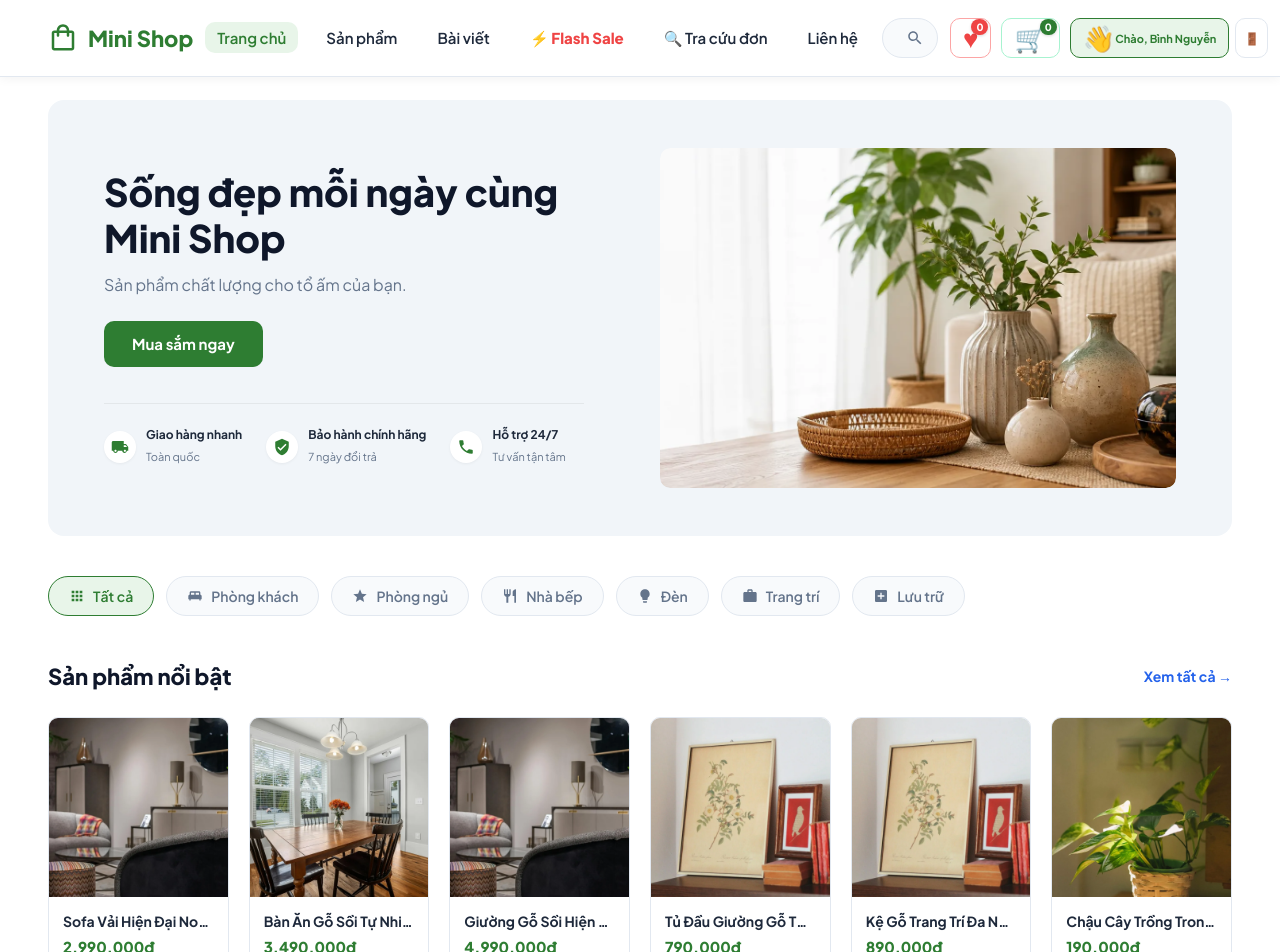
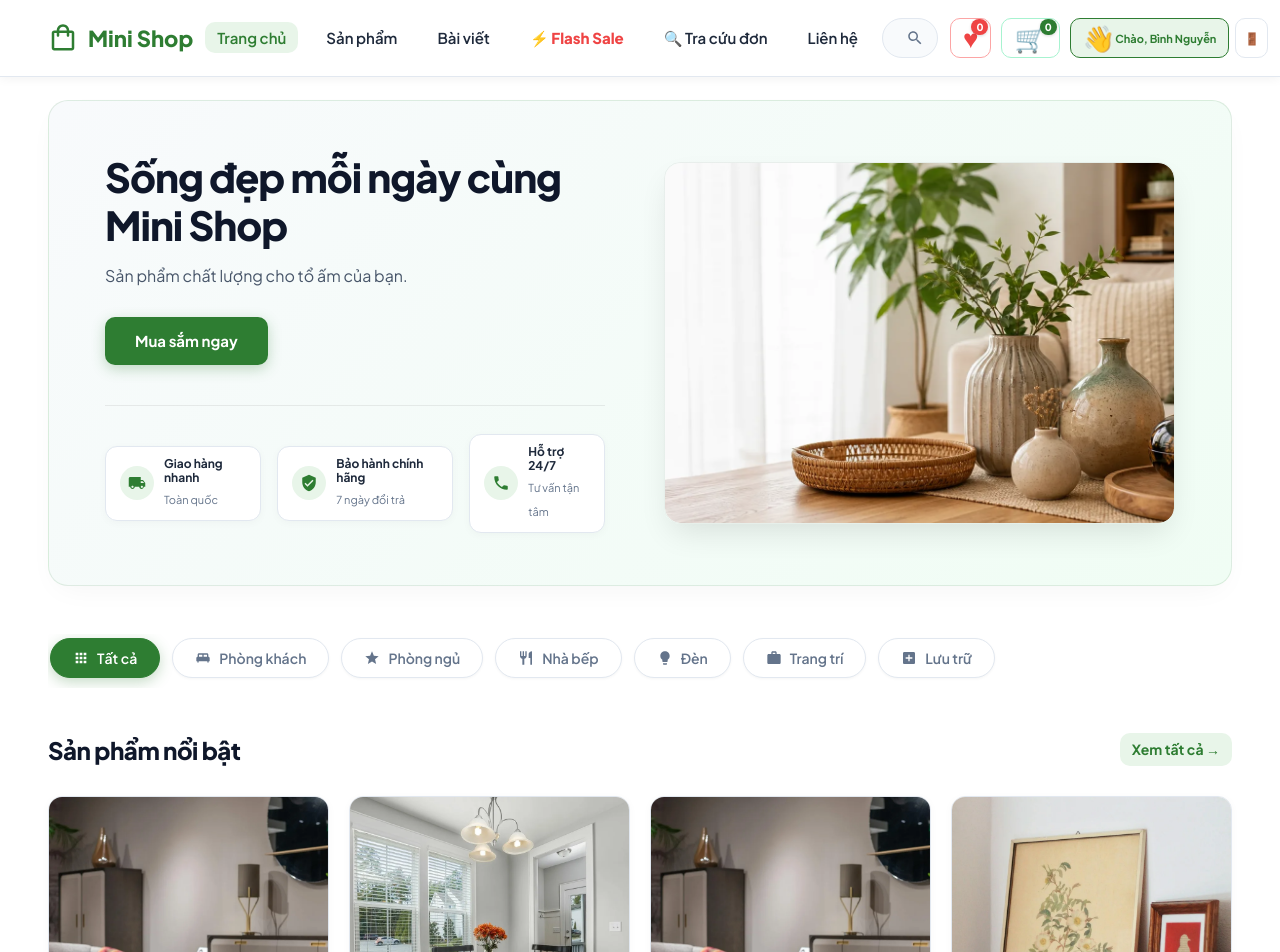
Before and after one commit to PhamThaiBinh/MINI-SHOP, a Next.js app: page / in a window 1280 px wide. Shown: the top 952 px of the page. Built offline with nearby package versions, Linux system fonts and the light colour scheme.

Commit message:
style: elevate home page design aesthetics based on frontend-design skill

```diff
--- a/src/styles/home.css
+++ b/src/styles/home.css
@@ -1,47 +1,52 @@
 /* ==========================================================================
    MINI-SHOP - HOME PAGE STYLES (NEXT.JS)
+   Frontend-Design Refined & Elevated Aesthetics
    ========================================================================== */
 
 /* Hero Banner Section */
 .hero-section {
     margin-top: 24px;
-    margin-bottom: 40px;
+    margin-bottom: 48px;
 }
 
 .hero-banner {
-    background-color: #f1f5f9;
-    border-radius: var(--radius-lg);
-    padding: 48px 56px;
+    background: linear-gradient(135deg, #f8fafc 0%, #f0fdf4 100%);
+    border: 1px solid rgba(46, 125, 50, 0.12);
+    border-radius: 20px;
+    padding: 52px 56px;
     display: grid;
     grid-template-columns: 1fr 1fr;
     align-items: center;
-    gap: 40px;
+    gap: 48px;
     overflow: hidden;
     position: relative;
+    box-shadow: 0 10px 30px -10px rgba(0, 0, 0, 0.05);
 }
 
 .hero-content {
-    max-width: 480px;
+    max-width: 500px;
 }
 
 .hero-title {
-    font-size: 38px;
+    font-size: 40px;
     font-weight: 800;
     line-height: 1.2;
+    letter-spacing: -0.025em;
     color: #0f172a;
-    margin-bottom: 12px;
+    margin-bottom: 14px;
 }
 
 .hero-subtitle {
     font-size: 16px;
-    color: var(--text-muted);
-    margin-bottom: 24px;
+    line-height: 1.6;
+    color: #475569;
+    margin-bottom: 28px;
 }
 
 .btn-hero-cta {
     background-color: var(--primary-color);
     color: #ffffff;
-    padding: 12px 28px;
+    padding: 13px 30px;
     font-size: 15px;
     font-weight: 700;
     border-radius: var(--radius-md);
@@ -52,46 +57,63 @@
     border: none;
     cursor: pointer;
     text-decoration: none;
+    box-shadow: 0 4px 14px rgba(46, 125, 50, 0.28);
 }
 
 .btn-hero-cta:hover {
     background-color: var(--primary-hover);
     transform: translateY(-2px);
-    box-shadow: 0 4px 12px rgba(46, 125, 50, 0.25);
+    box-shadow: 0 6px 20px rgba(46, 125, 50, 0.38);
+}
+
+.btn-hero-cta:active {
+    transform: translateY(0);
 }
 
 /* Trust Badges */
 .hero-badges {
     display: flex;
     align-items: center;
-    gap: 24px;
-    margin-top: 36px;
-    padding-top: 24px;
-    border-top: 1px solid rgba(0, 0, 0, 0.06);
+    gap: 16px;
+    margin-top: 40px;
+    padding-top: 28px;
+    border-top: 1px solid rgba(0, 0, 0, 0.07);
 }
 
 .badge-item {
     display: flex;
     align-items: center;
     gap: 10px;
+    background-color: #ffffff;
+    padding: 10px 14px;
+    border-radius: 12px;
+    border: 1px solid var(--border-color);
+    box-shadow: 0 2px 8px rgba(0, 0, 0, 0.03);
+    transition: var(--transition);
+}
+
+.badge-item:hover {
+    transform: translateY(-2px);
+    border-color: rgba(46, 125, 50, 0.3);
+    box-shadow: 0 4px 12px rgba(0, 0, 0, 0.06);
 }
 
 .badge-icon {
-    width: 32px;
-    height: 32px;
+    width: 34px;
+    height: 34px;
     border-radius: 50%;
-    background-color: #ffffff;
+    background-color: var(--primary-light);
     display: flex;
     align-items: center;
     justify-content: center;
     color: var(--primary-color);
-    box-shadow: var(--shadow-sm);
     flex-shrink: 0;
 }
 
 .badge-text strong {
     display: block;
     font-size: 12px;
+    font-weight: 700;
     color: var(--text-main);
     line-height: 1.2;
 }
@@ -103,21 +125,27 @@
 
 .hero-image-wrapper {
     position: relative;
-    border-radius: var(--radius-md);
+    border-radius: 16px;
     overflow: hidden;
+    box-shadow: 0 14px 32px -8px rgba(0, 0, 0, 0.12);
+    border: 1px solid rgba(0, 0, 0, 0.05);
 }
 
 .hero-image-wrapper img {
     width: 100%;
-    height: 340px;
+    height: 360px;
     object-fit: cover;
-    border-radius: var(--radius-md);
-    box-shadow: var(--shadow-md);
+    border-radius: 16px;
+    transition: transform 0.5s ease;
+}
+
+.hero-image-wrapper:hover img {
+    transform: scale(1.03);
 }
 
 /* Categories Filter Bar */
 .categories-section {
-    margin-bottom: 36px;
+    margin-bottom: 44px;
 }
 
 .categories-bar {
@@ -125,7 +153,7 @@
     align-items: center;
     gap: 12px;
     overflow-x: auto;
-    padding-bottom: 8px;
+    padding: 4px 2px 10px 2px;
     scrollbar-width: none;
 }
 
@@ -137,8 +165,8 @@
     display: inline-flex;
     align-items: center;
     gap: 8px;
-    padding: 10px 20px;
-    background-color: var(--bg-surface);
+    padding: 10px 22px;
+    background-color: #ffffff;
     border: 1px solid var(--border-color);
     border-radius: var(--radius-full);
     font-size: 14px;
@@ -147,18 +175,22 @@
     white-space: nowrap;
     cursor: pointer;
     transition: var(--transition);
+    box-shadow: 0 1px 3px rgba(0, 0, 0, 0.04);
 }
 
 .category-pill:hover {
     background-color: #ffffff;
     border-color: var(--primary-color);
     color: var(--primary-color);
+    transform: translateY(-2px);
+    box-shadow: 0 4px 12px rgba(46, 125, 50, 0.12);
 }
 
 .category-pill.active {
-    background-color: var(--primary-light);
+    background-color: var(--primary-color);
     border-color: var(--primary-color);
-    color: var(--primary-color);
+    color: #ffffff;
+    box-shadow: 0 4px 14px rgba(46, 125, 50, 0.28);
 }
 
 .category-pill svg {
@@ -169,35 +201,41 @@
 
 /* Featured Products Grid */
 .products-section {
-    margin-bottom: 60px;
+    margin-bottom: 64px;
 }
 
 .section-header {
     display: flex;
     align-items: center;
     justify-content: space-between;
-    margin-bottom: 24px;
+    margin-bottom: 28px;
 }
 
 .section-title {
-    font-size: 22px;
+    font-size: 24px;
     font-weight: 800;
+    letter-spacing: -0.02em;
     color: #0f172a;
 }
 
 .view-all-link {
     font-size: 14px;
     font-weight: 700;
-    color: var(--accent-blue);
+    color: var(--primary-color);
     display: inline-flex;
     align-items: center;
     gap: 4px;
+    padding: 6px 12px;
+    border-radius: var(--radius-md);
+    background-color: var(--primary-light);
     transition: var(--transition);
 }
 
 .view-all-link:hover {
-    color: var(--accent-blue-hover);
-    transform: translateX(3px);
+    color: #ffffff;
+    background-color: var(--primary-color);
+    transform: translateX(2px);
+    box-shadow: 0 4px 10px rgba(46, 125, 50, 0.2);
 }
 
 .products-grid {
@@ -209,16 +247,17 @@
 .product-card {
     background-color: #ffffff;
     border: 1px solid var(--border-color);
-    border-radius: var(--radius-md);
+    border-radius: 14px;
     overflow: hidden;
     transition: var(--transition);
     display: flex;
     flex-direction: column;
+    box-shadow: 0 2px 8px rgba(0, 0, 0, 0.03);
 }
 
 .product-card:hover {
-    border-color: var(--primary-color);
-    box-shadow: var(--shadow-lg);
+    border-color: rgba(46, 125, 50, 0.35);
+    box-shadow: 0 12px 24px -4px rgba(0, 0, 0, 0.09);
     transform: translateY(-4px);
 }
 
@@ -227,13 +266,14 @@
     aspect-ratio: 1 / 1;
     background-color: var(--bg-surface);
     overflow: hidden;
+    position: relative;
 }
 
 .product-img-wrapper img {
     width: 100%;
     height: 100%;
     object-fit: cover;
-    transition: transform 0.3s ease;
+    transition: transform 0.35s ease;
 }
 
 .product-card:hover .product-img-wrapper img {
@@ -250,6 +290,7 @@
 .product-name {
     font-size: 14px;
     font-weight: 700;
+    letter-spacing: -0.01em;
     color: var(--text-main);
     margin-bottom: 4px;
     white-space: nowrap;
@@ -276,7 +317,7 @@
 .btn-card-action {
     margin-top: auto;
     width: 100%;
-    padding: 7px 12px;
+    padding: 8px 12px;
     background-color: var(--bg-surface);
     border: 1px solid var(--border-color);
     border-radius: var(--radius-sm);
@@ -289,15 +330,23 @@
     gap: 6px;
     transition: var(--transition);
     cursor: pointer;
+    text-decoration: none;
 }
 
 .btn-card-action:hover {
     background-color: var(--primary-light);
     border-color: var(--primary-color);
     color: var(--primary-color);
+    transform: translateY(-1px);
 }
 
 /* Responsive Media Queries */
+@media (max-width: 1280px) {
+    .products-grid {
+        grid-template-columns: repeat(4, 1fr);
+    }
+}
+
 @media (max-width: 1024px) {
     .products-grid {
         grid-template-columns: repeat(3, 1fr);
@@ -312,21 +361,22 @@
 }
 
 @media (max-width: 640px) {
-    .header-inner {
-        flex-wrap: wrap;
-        height: auto;
-        padding: 12px 0;
+    .hero-banner {
+        padding: 24px 20px;
     }
-    .header-search {
-        order: 3;
+    .hero-title {
+        font-size: 28px;
+    }
+    .hero-badges {
+        flex-direction: column;
+        align-items: flex-start;
+        gap: 10px;
+    }
+    .badge-item {
         width: 100%;
     }
     .products-grid {
         grid-template-columns: repeat(2, 1fr);
-        gap: 12px;
-    }
-    .footer-grid {
-        grid-template-columns: 1fr;
-        gap: 24px;
+        gap: 14px;
     }
 }
```
